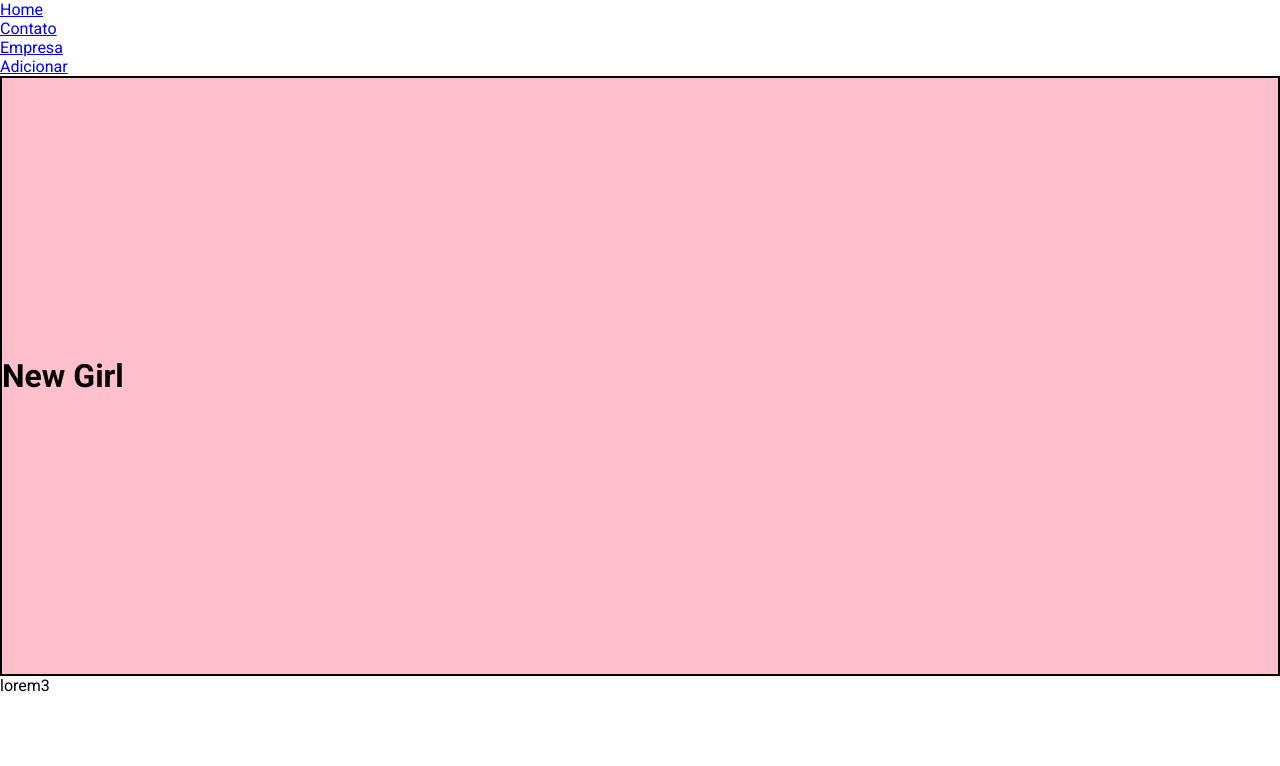
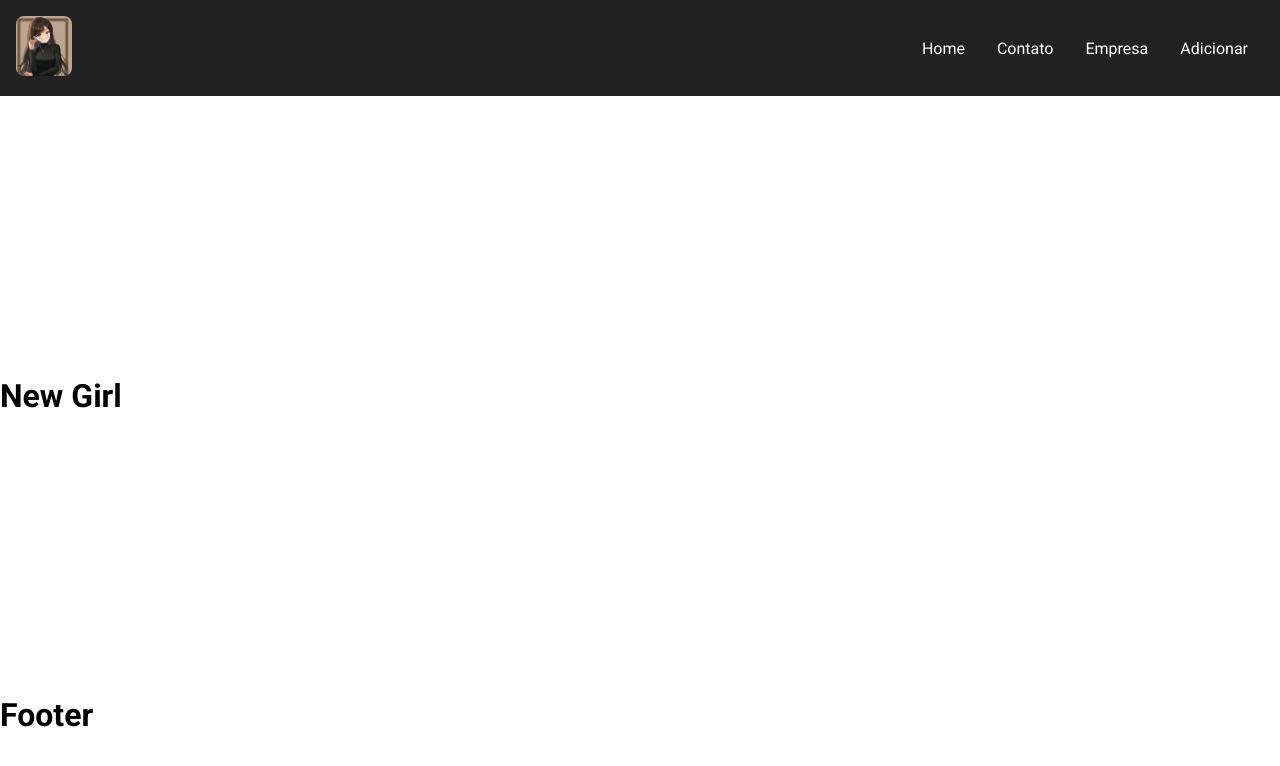
Before and after one commit to guilhermedacruzz/projetinho_react, a React (Create React App) app: page /new_anime_girl in a window 1280 px wide. Shown: the top 766 px of the page. Built offline with nearby package versions, Linux system fonts and the light colour scheme.

Commit message:
adicionando a nav bar(inicial)

```diff
--- a/src/App.js
+++ b/src/App.js
@@ -2,6 +2,8 @@ import React from "react"
 import { BrowserRouter, Routes, Route, Link } from "react-router-dom"
 
 import Container from "./components/layout/Container"
+import NavBar from "./components/layout/NavBar"
+import Footer from "./components/layout/Footer"
 
 import Home from "./components/pages/Home"
 import Company from "./components/pages/Company"
@@ -11,12 +13,7 @@ import NewGirl from "./components/pages/NewGirl"
 function App() {
     return (
         <BrowserRouter>
-            <ul>
-                <li><Link to="/">Home</Link></li>
-                <li><Link to="/company">Contato</Link></li>
-                <li><Link to="/contact">Empresa</Link></li>
-                <li><Link to="/new_anime_girl">Adicionar</Link></li>
-            </ul>
+            <NavBar/>
 
             <Container customClass="min-height">
                 <Routes>
@@ -27,9 +24,7 @@ function App() {
                 </Routes>
             </Container>
 
-            <p>
-                lorem3
-            </p>
+            <Footer/>
         </BrowserRouter>
     );
 }
--- a/src/components/layout/Container.module.css
+++ b/src/components/layout/Container.module.css
@@ -1,15 +1,14 @@
 .Container {
-    background-color: pink;
     display: flex;
     flex-wrap: wrap;
     align-items: center;
     justify-content: space-between;
     margin: 0 auto;
+    width: 100%;
 }
 
 .min-height {
     min-height: 75%;
-    border: 2px solid black;
 }
 
 .start {
--- /dev/null
+++ b/src/components/layout/Footer.js
@@ -0,0 +1,8 @@
+import React from "react";
+import styles from "./Footer.module.css"
+
+export default () => {
+    return(
+        <h1>Footer</h1>
+    )
+}
--- /dev/null
+++ b/src/components/layout/NavBar.js
@@ -0,0 +1,34 @@
+import React from "react";
+import styles from "./NavBar.module.css"
+import { Link } from "react-router-dom"
+
+import Container from "./Container";
+
+import logo from "../../img/1.jpg"
+
+export default () => {
+    return (
+        <nav className={styles.navbar}>
+            <Container>
+                <Link to="/">
+                    <img className={styles.logo} src={logo} />
+                </Link>
+
+                <ul className={styles.list}>
+                    <li className={styles.item}>
+                        <Link to="/">Home</Link>
+                    </li>
+                    <li className={styles.item}>
+                        <Link to="/company">Contato</Link>
+                    </li>
+                    <li className={styles.item}>
+                        <Link to="/contact">Empresa</Link>
+                    </li>
+                    <li className={styles.item}>
+                        <Link to="/new_anime_girl">Adicionar</Link>
+                    </li>
+                </ul>
+            </Container>
+        </nav>
+    )
+}
--- /dev/null
+++ b/src/components/layout/NavBar.module.css
@@ -0,0 +1,32 @@
+.navbar {
+    display: flex;
+    justify-content: space-between;
+    background-color: #222;
+    padding: 1em;
+}
+
+.list {
+    display: flex;
+    list-style: none;
+    align-items: center;
+
+}
+
+.item {
+    margin: 1em;
+}
+
+.item a {
+    color: #fff;
+    text-decoration: none;
+}
+
+.item a:hover {
+    color: #ff0;
+    text-decoration: underline;
+}
+
+.logo {
+    border-radius: 8px;
+    max-height: 60px;
+}
```
Also changed, not shown: src/components/layout/Footer.module.css (added).
